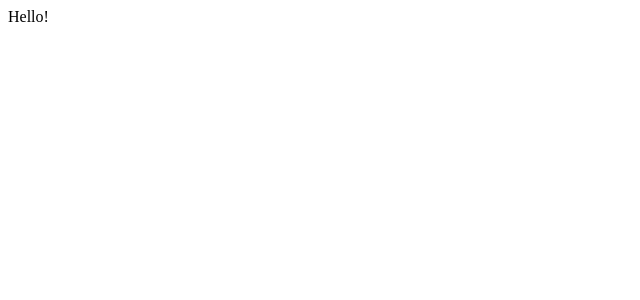
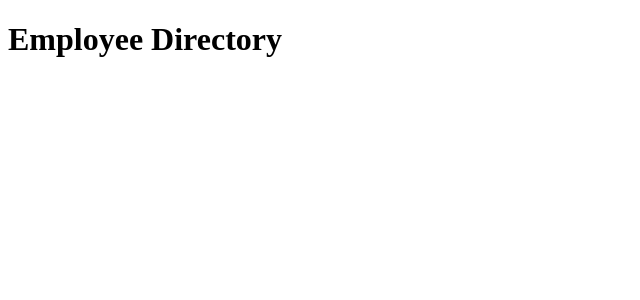
Before and after one commit to jeniglar/EmployeeDirectory, a React (Create React App) app: page / in a window 1280 px wide. Shown: the top 300 px of the page, without its empty margins (0-640 px from the left). Built offline with nearby package versions, Linux system fonts and the light colour scheme.

Commit message:
Created header and updated title

```diff
--- a/public/index.html
+++ b/public/index.html
@@ -24,7 +24,7 @@
       work correctly both with client-side routing and a non-root public URL.
       Learn how to configure a non-root public URL by running `npm run build`.
     -->
-    <title>React App</title>
+    <title>Employee Directory</title>
   </head>
   <body>
     <noscript>You need to enable JavaScript to run this app.</noscript>
--- a/src/components/employeeTable/index.js
+++ b/src/components/employeeTable/index.js
@@ -33,7 +33,7 @@ sortOrder = event => {
 
 render () {
   return (
-    <div>Hello!</div>
+    <Header/>
   )
 }
 
--- a/src/components/header/index.js
+++ b/src/components/header/index.js
@@ -3,7 +3,7 @@ import "./style.css";
 
 function Header() {
   return (
-    <div className="jumbotron text-center">
+    <div className="header">
         <h1>Employee Directory</h1>
     </div>
   );
--- a/src/components/header/style.css
+++ b/src/components/header/style.css
@@ -0,0 +1,3 @@
+.header {
+    color: black
+}
```
